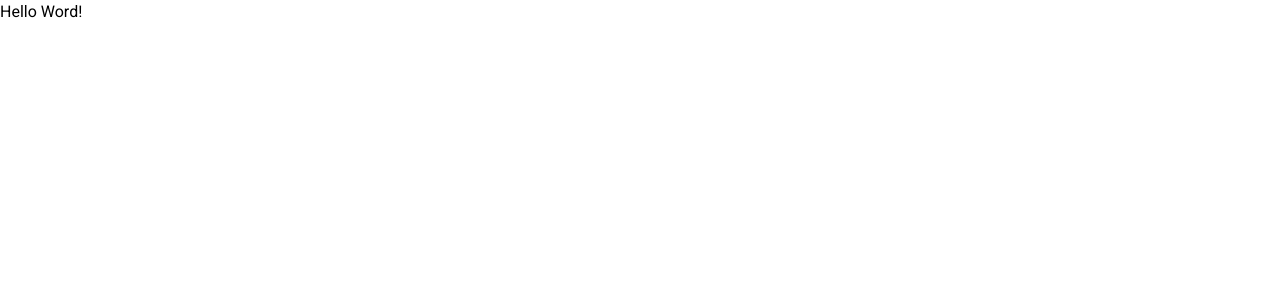
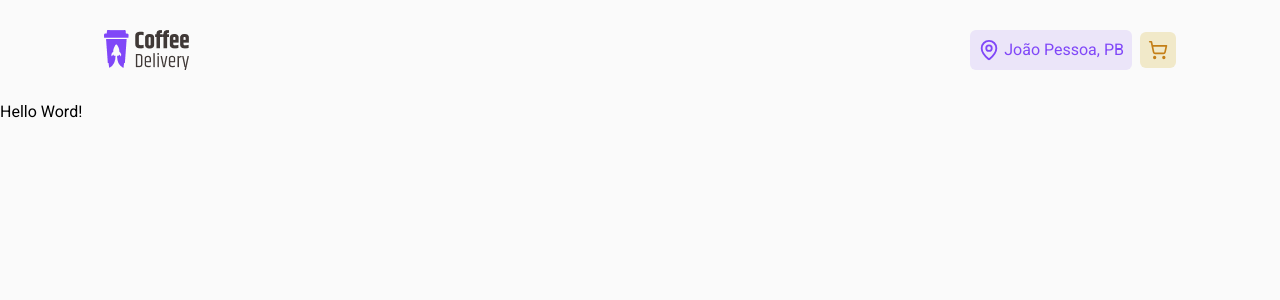
Before and after one commit to felipems1/coffee-delivery, a Next.js app: page / in a window 1280 px wide. Shown: the top 300 px of the page. Built offline with nearby package versions, Linux system fonts and the light colour scheme.

Commit message:
feat: add header component

```diff
--- a/package.json
+++ b/package.json
@@ -9,6 +9,7 @@
     "lint": "next lint --fix"
   },
   "dependencies": {
+    "lucide-react": "^0.417.0",
     "next": "14.2.5",
     "react": "^18",
     "react-dom": "^18"
--- a/src/app/layout.tsx
+++ b/src/app/layout.tsx
@@ -3,9 +3,10 @@
 import type { Metadata } from 'next'
 import { Roboto, Baloo_2 } from 'next/font/google'
 import './globals.css'
+import { Header } from '@/components/header'
 
-const roboto = Roboto({ weight: ['400', '700'] })
-const baloo = Baloo_2({ weight: ['700', '800'] })
+const roboto = Roboto({ weight: ['400', '700'], subsets: ['latin'] })
+const baloo = Baloo_2({ weight: ['700', '800'], subsets: ['latin'] })
 
 export const metadata: Metadata = {
   title: 'Coffee Delivery',
@@ -18,7 +19,12 @@ export default function RootLayout({
 }>) {
   return (
     <html lang="pt-BR">
-      <body className={roboto.className}>{children}</body>
+      <body className={roboto.className}>
+        <div className="flex min-h-screen w-full flex-col bg-background">
+          <Header />
+          {children}
+        </div>
+      </body>
     </html>
   )
 }
--- /dev/null
+++ b/src/components/header.tsx
@@ -0,0 +1,26 @@
+import { MapPin, ShoppingCart } from 'lucide-react'
+import Image from 'next/image'
+
+export function Header() {
+  return (
+    <header className="flex h-[100px] w-full items-center justify-between px-10 lg:mx-auto lg:max-w-6xl">
+      <Image
+        src="/logo.png"
+        alt="Logo do coffee delivery"
+        width={85}
+        height={40}
+      />
+
+      <div className="flex items-center gap-2">
+        <div className="flex items-center gap-1 rounded-md bg-purple-light p-2 text-purple">
+          <MapPin size={22} />
+          <span>João Pessoa, PB</span>
+        </div>
+
+        <div className="cursor-pointer rounded-md bg-yellow-light p-2 text-yellow-dark hover:bg-yellow-dark hover:text-white">
+          <ShoppingCart size={20} />
+        </div>
+      </div>
+    </header>
+  )
+}
```
Also changed, not shown: public/logo.png (added), 1 other file (tests, documents, lock files or other folders).
